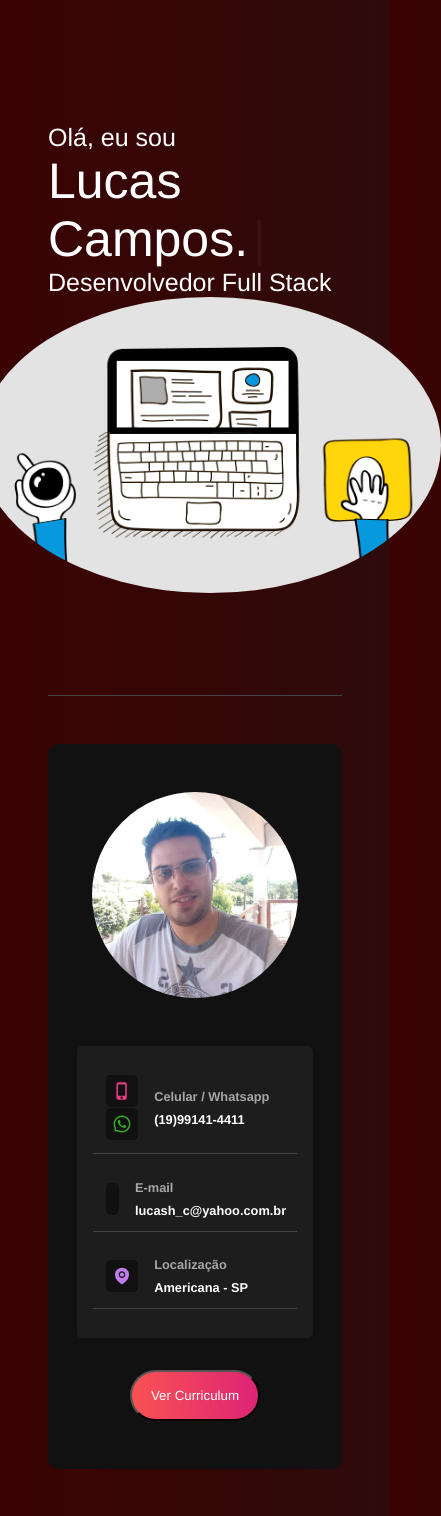
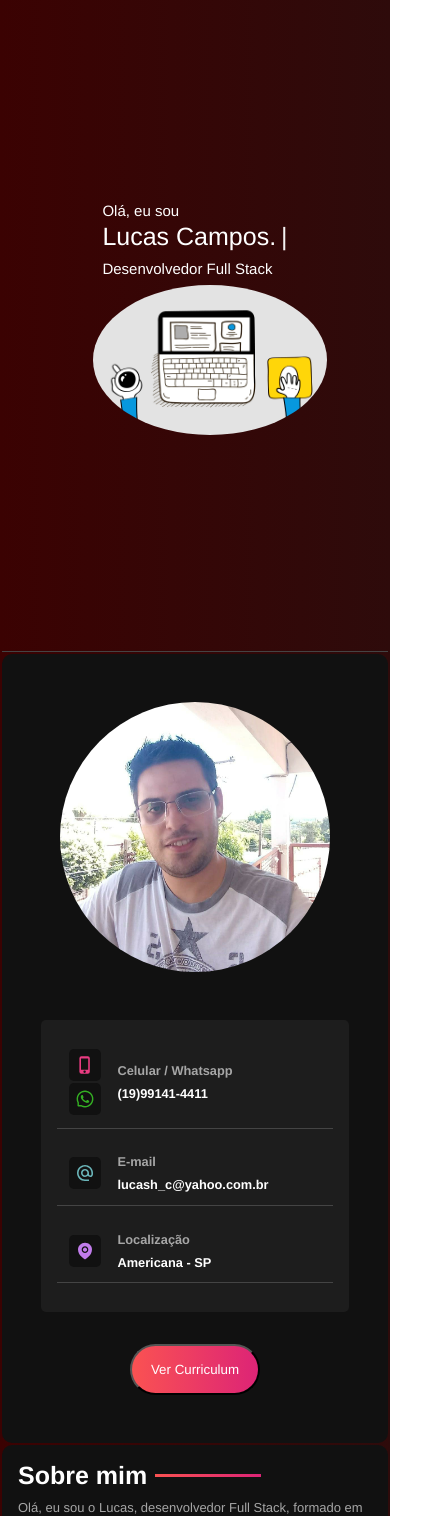
Before and after one commit to lucash-c/meuPortfolio, a React (Vite) app: page / in a window 390 px wide. Shown: the part 100-1616 px from the top of the page, 441 px wide, since content can reach past the window. Built offline with nearby package versions, Linux system fonts and the light colour scheme.

Commit message:
responsivo1

```diff
--- a/src/App.jsx
+++ b/src/App.jsx
@@ -36,13 +36,13 @@ function App() {
       <div className="ajuste">
         <div className="inicio">
           <div>
-            Olá, eu sou <br />
+            <span className='apresentacao'>Olá, eu sou </span> <br />
             <span className="meu-nome"
             >
               {nome}
             </span>
             <br />
-            <span> Desenvolvedor Full Stack</span>
+            <span className='apresentacao'> Desenvolvedor Full Stack</span>
           </div>
           <img src={gif} alt="gif" />
         </div>
--- a/src/components/ProjectsContainer.jsx
+++ b/src/components/ProjectsContainer.jsx
@@ -5,37 +5,37 @@ const ProjectsContainer = () => {
     <section className="projects-container">
       <h2>Projetos</h2>
       <ul>
-      <h3>Barbearia - Java / Swing</h3>
+        <h3>Barbearia - Java / Swing</h3>
         <li>
-           Projeto criado em um curso de java feito através do youtube no canal "While True", consiste em um sistema para agendamentos de serviços de barbearia. Foi utilizado Java e banco de dados MySql.
+          <p> Projeto criado em um curso de java feito através do youtube no canal "While True", consiste em um sistema para agendamentos de serviços de barbearia. Foi utilizado Java e banco de dados MySql.</p>
         </li>
         <h3>Estacionamento de Shopping - Java / Swing</h3>
         <li>
-           Projeto acadêmco de TCC 1, consiste em um sistema para administradores de estacionamentos de shopping monitorar vagas disponíveis, mostrando ao usuário no momento de sua entrada, em qual vaga ele deverá estacionar. Foi utilizado Java e MySql.
+          <p>Projeto acadêmco de TCC 1, consiste em um sistema para administradores de estacionamentos de shopping monitorar vagas disponíveis, mostrando ao usuário no momento de sua entrada, em qual vaga ele deverá estacionar. Foi utilizado Java e MySql.</p>
         </li>
         <h3>Estacionamento de Shopping 2 - Java / Spring Boot (back-end) e  Vue.Js / Quasar (front-end)</h3>
         <li>
-          Projeto acadêmico de TCC 2, trata-se de uma melhoria utilizando a mesma ideia do TCC 1, porém como um app web, com um design mais bonito, utilizando tecnologias mais atuais como Spring Boot, Vue.js e Quasar.
+          <p>Projeto acadêmico de TCC 2, trata-se de uma melhoria utilizando a mesma ideia do TCC 1, porém como um app web, com um design mais bonito, utilizando tecnologias mais atuais como Spring Boot, Vue.js e Quasar.</p>
         </li>
         <h3>Jogo das palavras - React</h3>
         <li>
-          Projeto realizado em um curso de React do Matheus Battisti do canal do youtube "Hora de Codar". Trata-se de um jogo de advinhar as palavras, parecido com os de programas de tv. Foi utilizado React e CSS.
+          <p>Projeto realizado em um curso de React do Matheus Battisti do canal do youtube "Hora de Codar". Trata-se de um jogo de advinhar as palavras, parecido com os de programas de tv. Foi utilizado React e CSS.</p>
         </li>
         <h3>Miniblog - Firebase (back-end) / React (front-end) </h3>
         <li>
-        Projeto realizado em um curso de React do Matheus Battisti do canal do youtube "Hora de Codar". Trata-se de um miniblog que foi criado com React, React Router, Hooks, Context, CSS, Firebase e Autenticação.
+          <p>Projeto realizado em um curso de React do Matheus Battisti do canal do youtube "Hora de Codar". Trata-se de um miniblog que foi criado com React, React Router, Hooks, Context, CSS, Firebase e Autenticação.</p>
         </li>
         <h3>ReactGram - Node.js (back-end) / React (front-end)</h3>
         <li>
-        Projeto realizado em um curso de React do Matheus Battisti do canal do youtube "Hora de Codar". Trata-se de uma mini-réplica do instagram, onde foi utilizado React, Redux, MongoDB, Mongoose, CSS, Autenticação, node.js e express.
+          <p>Projeto realizado em um curso de React do Matheus Battisti do canal do youtube "Hora de Codar". Trata-se de uma mini-réplica do instagram, onde foi utilizado React, Redux, MongoDB, Mongoose, CSS, Autenticação, node.js e express.</p>
         </li>
         <h3>Meu portfólio - React</h3>
         <li>
-         Trata-se desta mesma pagina onde estás agora, foi utilizado React e Sass.
+          <p>Trata-se desta mesma pagina onde estás agora, foi utilizado React e Sass.</p>
         </li>
       </ul>
 
-      <button onClick={()=>(window.open('https://github.com/lucash-c?tab=repositories','_blank'))}  className="btn">Ver Projetos</button>
+      <button onClick={() => (window.open('https://github.com/lucash-c?tab=repositories', '_blank'))} className="btn">Ver Projetos</button>
     </section>
   )
 }
--- a/src/styles/components/app.sass
+++ b/src/styles/components/app.sass
@@ -13,7 +13,6 @@
     justify-content: center
     width: 100%
     flex-wrap: wrap
-
 
     img
         margin-left: 30px
@@ -51,3 +50,23 @@ nav
     justify-content: right
     width: 100%
     border-bottom: 1px solid #444
+
+@media (max-width:667px)
+    .meu-nome
+        font-size: 25px
+
+    .apresentacao
+        font-size: 15px
+
+    .portfolio
+        gap: 2px
+        padding: 2px
+
+    .inicio
+        flex-direction: column
+        gap: 5px
+
+        img
+            margin-left: 30px
+            border-radius: 50%
+            height: 150px
--- a/src/styles/components/maincontent.sass
+++ b/src/styles/components/maincontent.sass
@@ -6,7 +6,6 @@
     flex: 2 1 0
     border-radius: variables.$container-border-radius
     padding: 3rem
-
 
     section
         display: flex
@@ -31,3 +30,21 @@
         .btn
             @include mixins.btn
             align-self: start
+
+@media (max-width:667px)
+    #main-content
+        flex: 2 1 0
+        padding: 1rem
+
+        section
+
+            h2
+                font-size: 25px
+                margin-bottom: 0.6rem
+                gap: .5rem
+
+            p
+                color: variables.$text-color-secondary
+                margin-bottom: 1rem
+                line-height: 1rem
+                font-size: 13px
--- a/src/styles/components/projectscontainer.sass
+++ b/src/styles/components/projectscontainer.sass
@@ -7,3 +7,15 @@ ul
 
     li
         margin-bottom: 10px
+
+@media (max-width: 667px)
+    ul
+
+        h3
+            font-size: 20px
+
+        li
+            margin-bottom: 7px
+
+            p
+                font-size: 13px
--- a/src/styles/components/technologiescontainer.sass
+++ b/src/styles/components/technologiescontainer.sass
@@ -18,6 +18,7 @@
             border-radius: variables.$card-border-radius
 
             h3
+                font-size: 15px
                 color: variables.$text-color
 
             svg
```
Also changed, not shown: src/styles/mixins.sass (line endings or trailing spaces).
